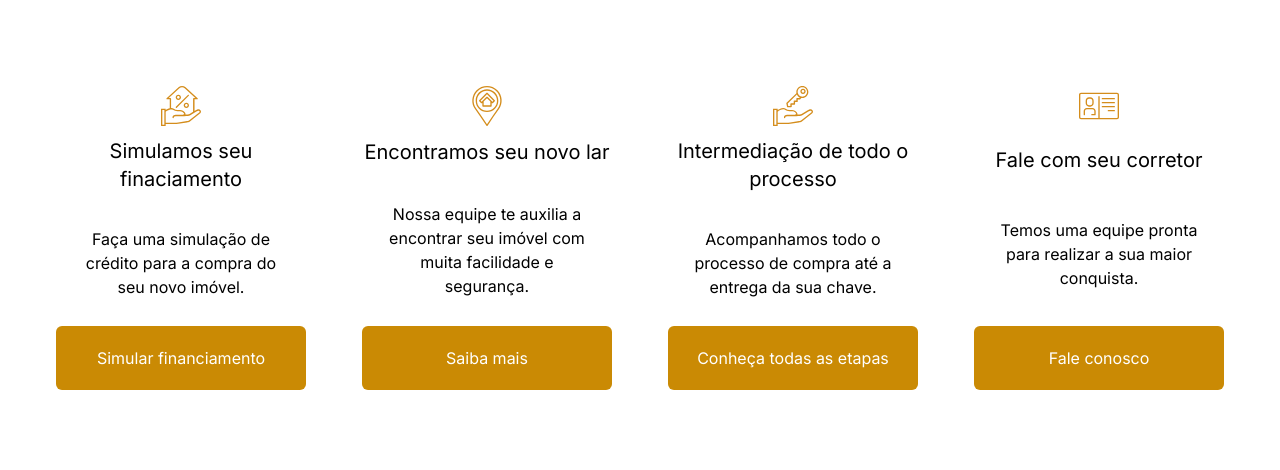
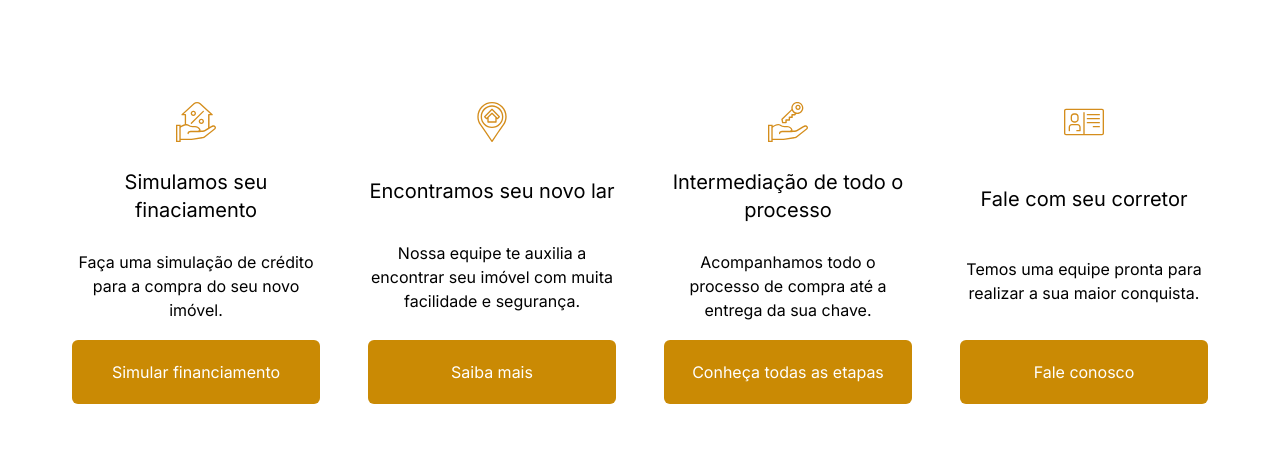
Before and after one commit to eliasfmartins/landing-imobiliaria, a Next.js app: page / in a window 1280 px wide. Shown: the part 1395-1865 px from the top of the page. Built offline with nearby package versions, Linux system fonts and the light colour scheme.

Commit message:
feat: att logo

```diff
--- a/src/app/components/Header/index.tsx
+++ b/src/app/components/Header/index.tsx
@@ -35,7 +35,7 @@ export const Header = () => {
     >
       <div className="mx-auto max-w-[1200px] bg-transparent flex justify-between py-4 items-center  px-4 text-gray-800 max-h-20">
         <Image
-          src={"/pao.svg"}
+          src={"/logo.svg"}
           height={120}
           width={120}
           alt=""
--- a/src/app/page.tsx
+++ b/src/app/page.tsx
@@ -63,24 +63,24 @@ export default function Home() {
         <hr className="w-[15%] h-1 bg-yellow-600 mx-auto  rounded-full mt-3" />
         <p className="text-center mt-12">Veja alguns do nossos serviços</p>
         <div className=" mt-[80px] flex justify-between items-center w-full flex-wrap mb-[80px] p-4">
-          <div className="sm:max-w-[250px] text-center flex flex-col justify-between h-full min-h-[320px] max-w-[90%] mx-auto sm:mx-0 rounded-lg  hover:shadow-2xl">
+          <div className="sm:max-w-[280px] text-center flex flex-col justify-between h-full min-h-[350px] max-w-[90%] mx-auto sm:mx-0 rounded-lg  hover:shadow-2xl p-4 transition-all duration-500">
             <img src="simule.svg" className="mx-auto mt-4" />
             <h2 className="text-center text-xl my-2">
               Simulamos seu finaciamento
             </h2>
-            <p className="p-6">
+            <p className="">
               Faça uma simulação de crédito para a compra do seu novo imóvel.
             </p>
             <button className="w-full rounded-md bg-yellow-600 text-white p-5 ">
               Simular financiamento
             </button>
           </div>
-          <div className="sm:max-w-[250px] text-center flex flex-col justify-between h-full min-h-[320px] max-w-[90%] mx-auto sm:mx-0 rounded-lg  hover:shadow-2xl">
+          <div className="sm:max-w-[280px] text-center flex flex-col justify-between h-full min-h-[350px] max-w-[90%] mx-auto sm:mx-0 rounded-lg  hover:shadow-2xl p-4">
             <img src="find.svg" className="mx-auto mt-4" />
             <h2 className="text-center text-xl my-2">
               Encontramos seu novo lar
             </h2>
-            <p className="p-6">
+            <p className="">
               Nossa equipe te auxilia a encontrar seu imóvel com muita
               facilidade e segurança.
             </p>
@@ -88,12 +88,12 @@ export default function Home() {
               Saiba mais
             </button>
           </div>
-          <div className="sm:max-w-[250px] text-center flex flex-col justify-between h-full min-h-[320px] max-w-[90%] mx-auto sm:mx-0 rounded-lg  hover:shadow-2xl">
+          <div className="sm:max-w-[280px] text-center flex flex-col justify-between h-full min-h-[350px] max-w-[90%] mx-auto sm:mx-0 rounded-lg  hover:shadow-2xl p-4">
             <img src="intermediacao.svg" className="mx-auto mt-4" />
             <h2 className="text-center text-xl my-2">
               Intermediação de todo o processo{" "}
             </h2>
-            <p className="p-6">
+            <p className="">
               Acompanhamos todo o processo de compra até a entrega da sua chave.
             </p>
             <button className="w-full rounded-md bg-yellow-600 text-white p-5">
@@ -101,10 +101,10 @@ export default function Home() {
             </button>
           </div>
 
-          <div className="sm:max-w-[250px] text-center flex flex-col justify-between h-full min-h-[320px] max-w-[90%] mx-auto sm:mx-0 rounded-lg  hover:shadow-2xl">
+          <div className="sm:max-w-[280px] text-center flex flex-col justify-between h-full min-h-[350px] max-w-[90%] mx-auto sm:mx-0 rounded-lg  hover:shadow-2xl p-4">
             <img src="talk.svg" className="mx-auto mt-4" />
             <h2 className="text-center text-xl my-2">Fale com seu corretor</h2>
-            <p className="p-6">
+            <p className="">
               Temos uma equipe pronta para realizar a sua maior conquista.
             </p>
             <button className="w-full rounded-md bg-yellow-600 text-white p-5">
```
Also changed, not shown: public/logo.svg (added).
